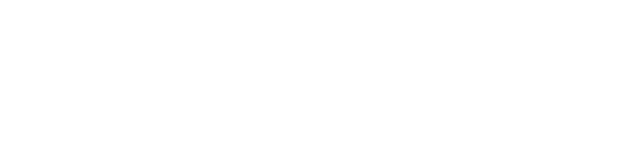
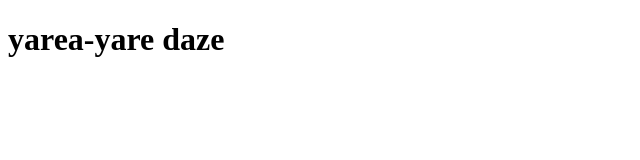
Before and after one commit to YareYareZloy/ssh, a plain HTML site: page index.html in a window 1280 px wide. Shown: the whole page, without its empty margins (0-640 px from the left). Drawn offline with Linux system fonts and the light colour scheme.

Commit message:
create in index.html

```diff
--- a/index.html
+++ b/index.html
@@ -7,6 +7,6 @@
     <title>GIT</title>
 </head>
 <body>
-
+    <h1>yarea-yare daze</h1>
 </body>
 </html>
```
